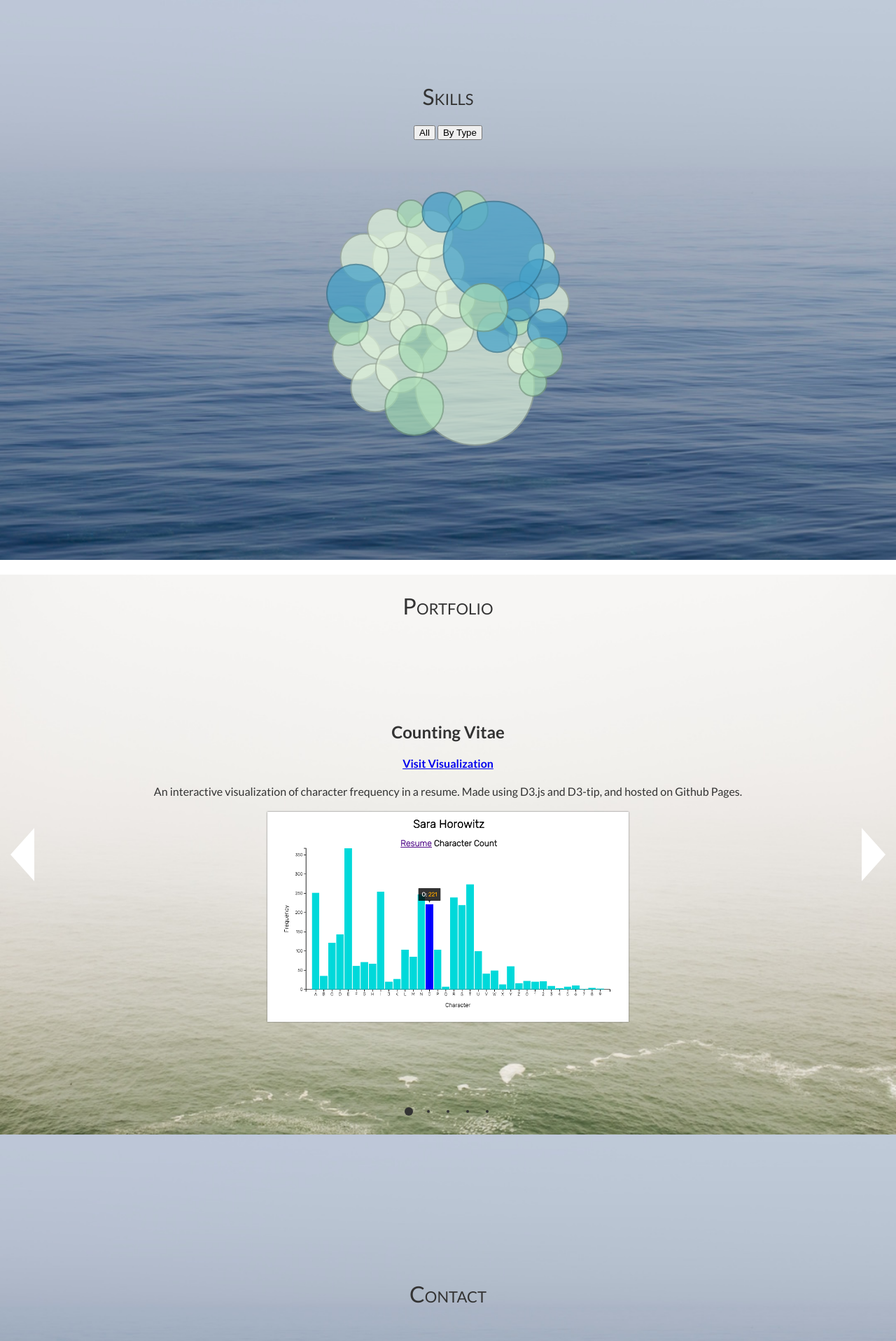
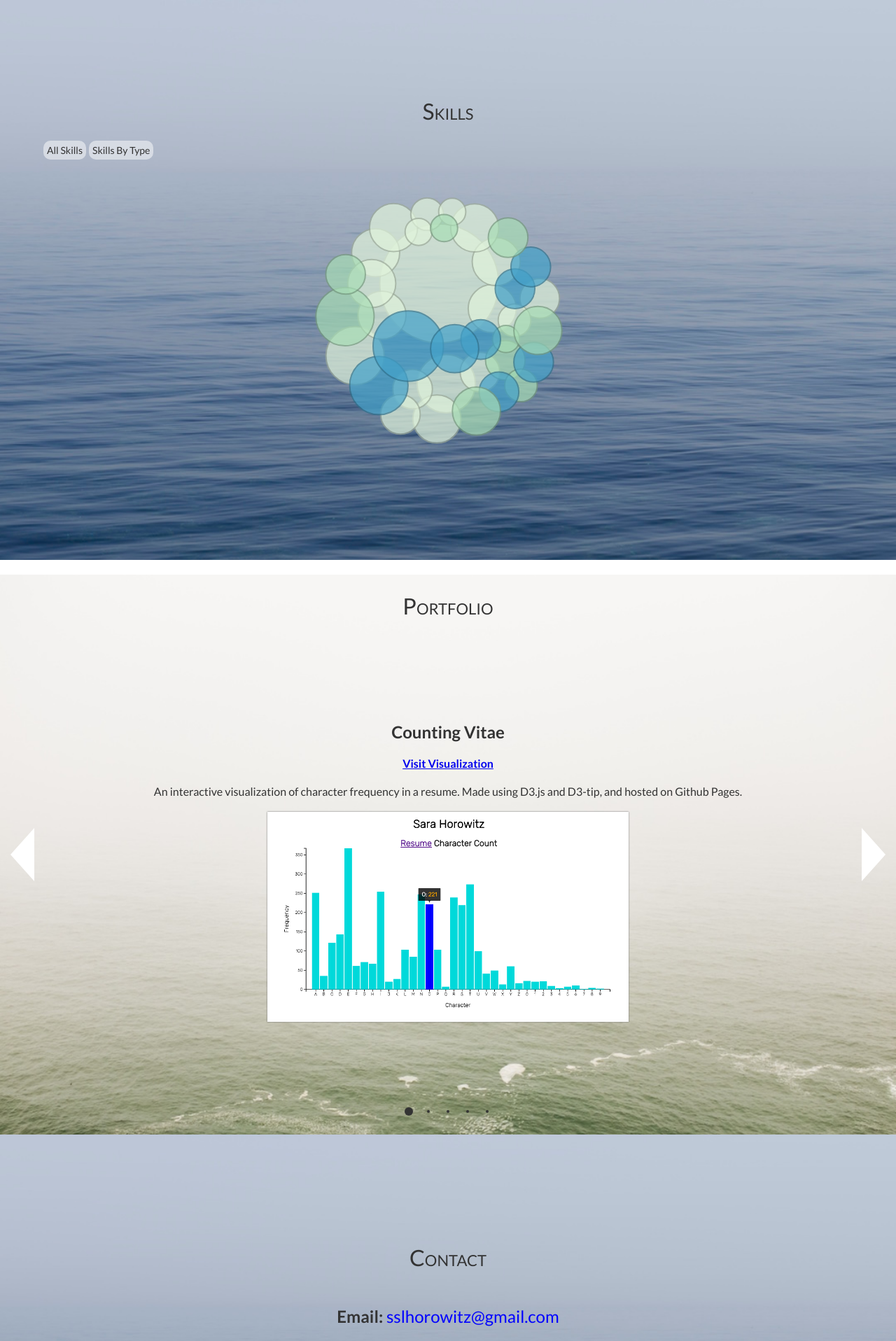
Before and after one commit to shorowitz/sarashorowitz, a PHP site: page / in a window 1280 px wide. Shown: the part 1600-3516 px from the top of the page at 70% size. Run offline with PHP 8.4, Linux system fonts and the light colour scheme.

Commit message:
updated contact page and skills

```diff
--- a/css/style.css
+++ b/css/style.css
@@ -114,6 +114,63 @@
 .skills h1{
   margin-bottom: 0px 0px 40px 0px;
 }
+
+.toggle {
+  list-style: none;
+  margin: 0 auto;
+  display: flex;
+}
+
+.btn {
+  background-color: #FFFAFA;
+  font-size: 14px;
+  margin: 2px;
+  /*float: left;*/
+  padding: 5px;
+  background:#fff;
+  background: rgba(255,255,255, 0.5);
+  -webkit-border-radius: 10px;
+  border-radius: 10px;
+  display: inline-block;
+}
+
+#d3 {
+  margin: 0 auto;
+  text-align: center;
+}
+
+.viz {
+  margin: 0 auto;
+  text-align: center;
+}
+
+.d3-tip {
+  line-height: 1;
+  font-weight: bold;
+  padding: 5px;
+  background: rgba(0, 0, 0, 0.8);
+  color: #fff;
+  border-radius: 2px;
+}
+
+.d3-tip:after {
+  box-sizing: border-box;
+  display: inline;
+  font-size: 8px;
+  width: 100%;
+  line-height: 1;
+  color: rgba(0, 0, 0, 0.8);
+  content: "\25BC";
+  position: absolute;
+  text-align: center;
+}
+
+.d3-tip.n:after {
+  margin: -1px 0 0 0;
+  top: 100%;
+  left: 0;
+}
+
 .portfolio {
   background-image: url("images/graysea.jpg");
   background-size: cover;
@@ -147,38 +204,37 @@
 }
 
 .contact h1{
-  margin: -100px 0px 100px 0px;
+  margin: -15px 0px 50px 0px;
 }
 
 .info {
   margin: 0 auto;
 }
 
-.d3-tip {
-  line-height: 1;
+.info-type {
   font-weight: bold;
-  padding: 5px;
-  background: rgba(0, 0, 0, 0.8);
-  color: #fff;
-  border-radius: 2px;
 }
 
-
-.d3-tip:after {
-  box-sizing: border-box;
-  display: inline;
-  font-size: 8px;
-  width: 100%;
-  line-height: 1;
-  color: rgba(0, 0, 0, 0.8);
-  content: "\25BC";
-  position: absolute;
-  text-align: center;
+.info a {
+  font-weight: lighter;
+  text-decoration: none;
 }
 
+.info a:link, a:visited {
+    color: blue;
+}
 
-.d3-tip.n:after {
-  margin: -1px 0 0 0;
-  top: 100%;
-  left: 0;
+.info a:hover {
+    color: red;
 }
+
+.footer {
+  margin-top: 200px;
+}
+
+.footer p {
+  margin: 0;
+  padding: 5px;
+  color: #bfbfbf;
+  font-weight: bold;
+}
--- a/index.html
+++ b/index.html
@@ -41,8 +41,10 @@
     <!-- skills -->
     <div class ="section skills">
       <h1>Skills</h1>
-      <button class= "btn all">All</button>
-      <button class= "btn type">By Type</button>
+      <ul class="toggle">
+        <li class= "btn all">All Skills</li>
+        <li class= "btn type">Skills By Type</li>
+      </ul>
       <div id="d3"></div>
     </div>
     <!-- portfolio -->
@@ -59,7 +61,7 @@
       <div class="slide">
         <h2>Images of The Times</h2>
         <h4><a target="_blank" href="https://nyt-in-images.herokuapp.com/">Visit Website</a></h4>
-        <p>Images of the Times is a Node-Express-PostgreSQL-React app that allows a guest user to view the top New York Times images of the day, and a registered user to play a caption-to-photo matching game using images and their corresponding captions from a specific New York Times section. This application pulls from two New York Times APIs, and successfully integrates JQuery-UI with React.js.</p>
+        <p>Images of the Times is a Node-Express-PostgreSQL-React app that allows a guest user to view the top New York Times images of the day, and a registered user to play a caption-to-photo matching game using images and their corresponding captions from a specific New York Times section.</p>
         <div class="sshot">
           <img src="css/images/Arts-NYT.png">
         </div>
@@ -93,9 +95,13 @@
     <div class="section contact">
       <h1>Contact</h1>
       <div class="info">
-        <h2>Email: sslhorowitz@gmail.com</h2>
-        <h2>LinkedIn: sarahorowitz</h2>
-        <h2>Github: shorowitz</h2>
+        <h2><span class="info-type">Email: </span><a href="mailto:sslhorowitz@gmail.com" target="_top">sslhorowitz@gmail.com</a></h2>
+        <h2><span class="info-type">LinkedIn: </span><a href="https://www.linkedin.com/in/sarahorowitz" target="_blank"> sarahorowitz</a></h2>
+        <h2><span class="info-type">Github: </span><a href="https://github.com/shorowitz" target="_blank"> shorowitz</a></h2>
+      </div>
+      <div class="footer">
+        <p>Made with FullPage.js, D3, D3-tip and jQuery</p>
+        <p>Favicon designed by Creative Stall from The Noun Project</p>
       </div>
     </div>
 
--- a/scripts/app.js
+++ b/scripts/app.js
@@ -7,14 +7,15 @@
         scrollBar: true,
     });
 
-// inspired by and referenced : https://github.com/vlandham/gates_bubbles
+// inspired by: http://vallandingham.me/gates_bubbles/
+// referenced : https://github.com/vlandham/gates_bubbles
 
   function checkLocation() {
 
-    var margin = {top: 20, right: 20, bottom: 20, left: 20};
+    var margin = {top: 20, right: 20, bottom: 20, left: 0};
 
     var width = 800 - margin.left - margin.right,
-      height = 500 - margin.top - margin.bottom,
+      height = 450 - margin.top - margin.bottom,
       center = {
         "x": width / 2,
         "y": height / 2
@@ -83,7 +84,6 @@
 
     circles.transition().duration(2000).attr("r", function(d) { return d.radius; })
 
-
   };
 
   function charge(d) {
@@ -142,7 +142,7 @@
   }
 
   function displayTypeLabels() {
-    typesX = {"Operations": 160, "Development": width / 2, "Other": width - 160}
+    typesX = {"Operations/Administration": 160, "Development": width / 2, "Other": width - 160}
     typesData = d3.keys(typesX)
     typeLabels = svg.selectAll(".types")
       .data(typesData)
@@ -193,9 +193,6 @@
     };
   }
 
-    //
-
-
   d3.selectAll(".type")
     .on("click", function(e) {
       displayTypes()
@@ -208,11 +205,6 @@
       hideTypes()
     })
 
-      // bubbles(skillsData)
-      // start()
-      // displayAll()
-
-
   var currentHash = location.hash;
   if (currentHash ==="#skills") {
     svg = d3.selectAll(".viz").remove()
@@ -222,9 +214,6 @@
     }
   }
 
-
   window.onhashchange = checkLocation
 
-
-
 });
--- a/scripts/skills.js
+++ b/scripts/skills.js
@@ -101,7 +101,7 @@
    },
    {
      "name": "Microsoft Office",
-     "value": 8,
+     "value": 9,
      "type": "admin"
    },
    {
@@ -160,8 +160,13 @@
      "type": "writing"
    },
    {
-     "name": "dancing like a fool",
-     "value": 15,
+     "name": "jazz hands",
+     "value": 13,
+     "type": "writing"
+   },
+   {
+     "name": "pizza hunting",
+     "value": 11,
      "type": "writing"
    },
    {
```
Also changed, not shown: css/images/daisy.jpeg (deleted), css/images/game-nyt.png (deleted), css/images/highscores-nyt.png (deleted), css/images/home-nyt.png (deleted), css/images/me.jpg (deleted), css/images/yourtime-nyt.png (deleted), favicon.png. Lines whose indentation alone changed are shown as unchanged.
